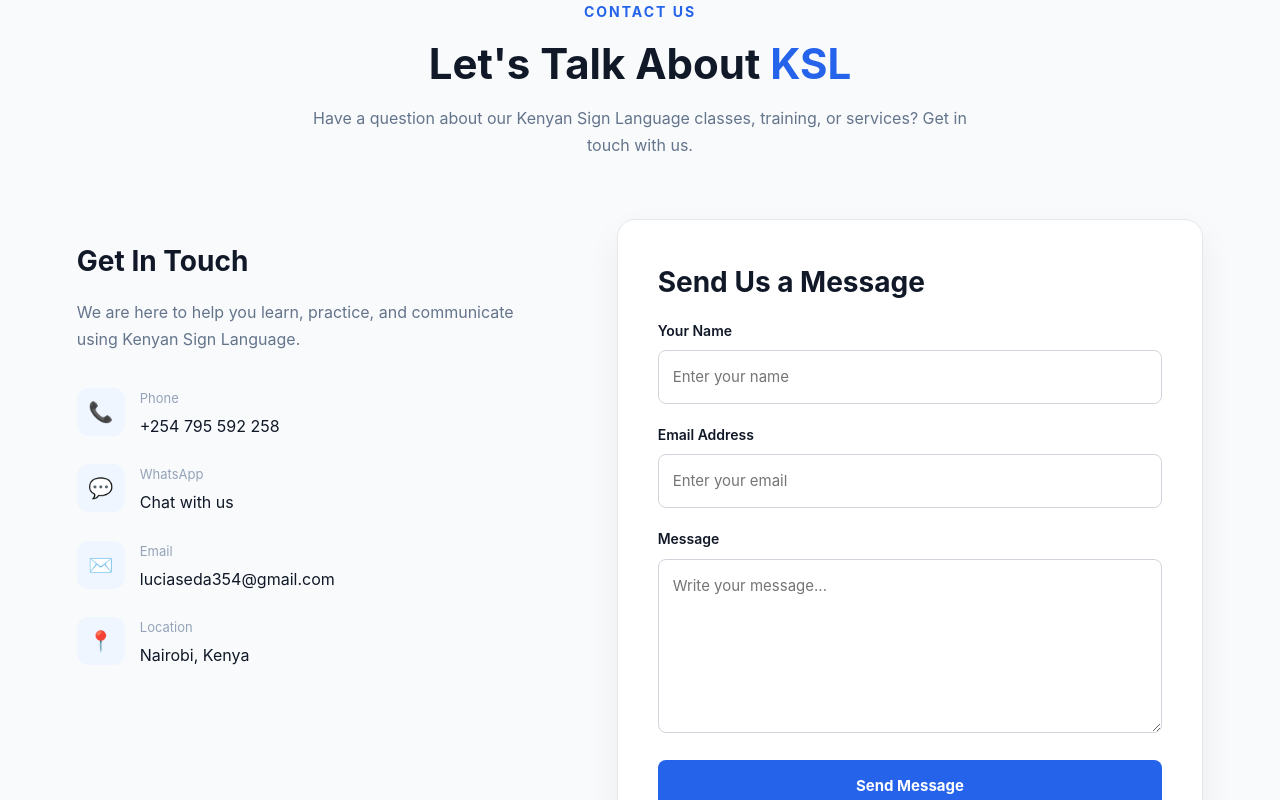
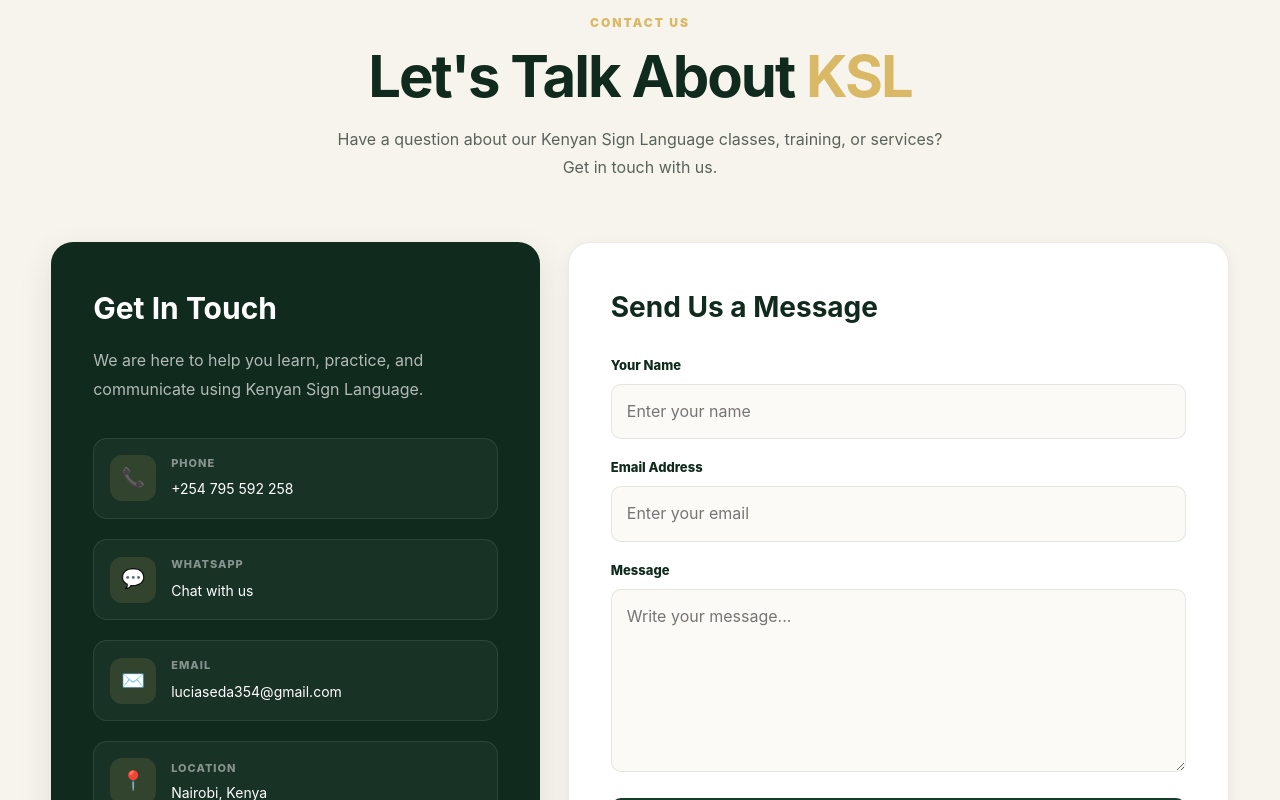
Before and after one commit to HezronOkoth001/master--kenyan-signLanguage-, a React (Vite) app: page / in a window 1280 px wide. Shown: the part 5920-6720 px from the top of the page. Built offline with nearby package versions, Linux system fonts and the light colour scheme; no server answers.

Commit message:
Restyle KSL contact section

```diff
--- a/src/components/Contact.css
+++ b/src/components/Contact.css
@@ -1,198 +1,28 @@
-.contact-section {
-  padding: 100px 6%;
-  background: #f8fafc;
-}
-
-.contact-container {
-  max-width: 1200px;
-  margin: 0 auto;
-}
-
-/* Heading */
-
-.contact-heading {
-  max-width: 700px;
-  margin: 0 auto 60px;
-  text-align: center;
-}
-
-.contact-heading span {
-  color: #2563eb;
-  font-size: 14px;
-  font-weight: 700;
-  letter-spacing: 2px;
-}
-
-.contact-heading h1 {
-  margin: 15px 0;
-  color: #111827;
-  font-size: 42px;
-  line-height: 1.2;
-}
-
-.contact-heading strong {
-  color: #2563eb;
-}
-
-.contact-heading p {
-  color: #64748b;
-  font-size: 16px;
-  line-height: 1.7;
-}
-
-/* Content */
-
-.contact-content {
-  display: grid;
-  grid-template-columns: 0.9fr 1.1fr;
-  gap: 60px;
-  align-items: start;
-}
-
-/* Information */
-
-.contact-info {
-  padding-top: 20px;
-}
-
-.contact-info h2,
-.contact-form-box h2 {
-  margin-bottom: 15px;
-  color: #111827;
-  font-size: 28px;
-}
-
-.contact-info > p {
-  margin-bottom: 35px;
-  color: #64748b;
-  font-size: 16px;
-  line-height: 1.7;
-}
-
-.contact-details {
-  display: flex;
-  flex-direction: column;
-  gap: 25px;
-}
-
-.contact-item {
-  display: flex;
-  align-items: flex-start;
-  gap: 15px;
-}
-
-.contact-icon {
-  width: 48px;
-  height: 48px;
-  flex-shrink: 0;
-  display: flex;
-  align-items: center;
-  justify-content: center;
-  border-radius: 12px;
-  background: #eff6ff;
-  font-size: 20px;
-}
-
-.contact-item span {
-  display: block;
-  margin-bottom: 5px;
-  color: #94a3b8;
-  font-size: 13px;
-}
-
-.contact-item a,
-.contact-item p {
-  margin: 0;
-  color: #111827;
-  font-size: 16px;
-  text-decoration: none;
-}
-
-.contact-item a:hover {
-  color: #2563eb;
-}
-
-/* Form */
-
-.contact-form-box {
-  padding: 40px;
-  background: #ffffff;
-  border: 1px solid #e5e7eb;
-  border-radius: 18px;
-  box-shadow: 0 15px 35px rgba(0, 0, 0, 0.06);
-}
-
-.form-group {
-  margin-bottom: 20px;
-}
-
-.form-group label {
-  display: block;
-  margin-bottom: 8px;
-  color: #111827;
-  font-size: 14px;
-  font-weight: 600;
-}
-
-.form-group input,
-.form-group textarea {
-  width: 100%;
-  box-sizing: border-box;
-  padding: 14px;
-  border: 1px solid #d1d5db;
-  border-radius: 8px;
-  outline: none;
-  font-family: inherit;
-  font-size: 15px;
-  transition: 0.3s ease;
-}
-
-.form-group input:focus,
-.form-group textarea:focus {
-  border-color: #2563eb;
-}
-
-.form-group textarea {
-  resize: vertical;
-}
-
-.contact-submit {
-  width: 100%;
-  padding: 14px;
-  border: none;
-  border-radius: 8px;
-  background: #2563eb;
-  color: #ffffff;
-  font-size: 15px;
-  font-weight: 700;
-  cursor: pointer;
-  transition: 0.3s ease;
-}
-
-.contact-submit:hover {
-  background: #1d4ed8;
-  transform: translateY(-2px);
-}
-
-/* Responsive */
-
-@media (max-width: 850px) {
-  .contact-content {
-    grid-template-columns: 1fr;
-    gap: 40px;
-  }
-}
-
-@media (max-width: 600px) {
-  .contact-section {
-    padding: 70px 5%;
-  }
-
-  .contact-heading h1 {
-    font-size: 32px;
-  }
-
-  .contact-form-box {
-    padding: 28px;
-  }
-}
+.contact-section{padding:110px 0;background:var(--cream-200);position:relative;overflow:hidden}
+.contact-container{width:min(92%,var(--container));margin:0 auto}
+.contact-heading{max-width:760px;margin:0 auto 60px;text-align:center}
+.contact-heading span{display:inline-block;margin-bottom:14px;color:var(--gold-500);font-size:12px;font-weight:900;letter-spacing:2px}
+.contact-heading h1{margin:0 0 18px;color:var(--green-900);font-size:clamp(38px,5vw,58px);line-height:1.05;letter-spacing:-2px}
+.contact-heading strong{color:var(--gold-500)}
+.contact-heading p{max-width:620px;margin:0 auto;color:var(--text-medium);font-size:16px;line-height:1.8}
+.contact-content{display:grid;grid-template-columns:.85fr 1.15fr;gap:28px;align-items:stretch}
+.contact-info{padding:42px;border-radius:var(--radius-lg);background:var(--green-900);color:#fff;box-shadow:var(--shadow-md)}
+.contact-info h2{margin:0 0 14px;color:#fff;font-size:30px}
+.contact-info>p{margin:0 0 34px;color:rgba(255,255,255,.68);line-height:1.8}
+.contact-details{display:flex;flex-direction:column;gap:20px}
+.contact-item{display:flex;align-items:center;gap:15px;padding:16px;border:1px solid rgba(255,255,255,.09);border-radius:14px;background:rgba(255,255,255,.04)}
+.contact-icon{width:46px;height:46px;flex:0 0 46px;display:flex;align-items:center;justify-content:center;border-radius:12px;background:rgba(217,184,102,.13);font-size:19px}
+.contact-item span{display:block;margin-bottom:4px;color:rgba(255,255,255,.48);font-size:11px;font-weight:800;letter-spacing:1px;text-transform:uppercase}
+.contact-item a,.contact-item p{margin:0;color:#fff;font-size:14px;text-decoration:none;line-height:1.5}
+.contact-item a:hover{color:var(--gold-400)}
+.contact-map{display:inline-flex!important;margin-top:6px;color:var(--gold-400)!important;font-size:12px!important;font-weight:700}
+.contact-form-box{padding:42px;border:1px solid var(--border);border-radius:var(--radius-lg);background:var(--white);box-shadow:var(--shadow-sm)}
+.contact-form-box h2{margin:0 0 25px;color:var(--green-900);font-size:28px}
+.form-group{margin-bottom:18px}.form-group label{display:block;margin-bottom:8px;color:var(--green-900);font-size:13px;font-weight:800}
+.form-group input,.form-group textarea{width:100%;padding:14px 15px;border:1px solid var(--border);border-radius:10px;background:var(--cream-100);color:var(--text-dark);outline:none;resize:vertical;transition:.25s ease}
+.form-group input:focus,.form-group textarea:focus{border-color:var(--gold-500);box-shadow:0 0 0 3px rgba(217,184,102,.12)}
+.contact-submit{width:100%;min-height:50px;border:0;border-radius:10px;background:var(--green-800);color:#fff;font-weight:800;cursor:pointer;transition:.25s ease}
+.contact-submit:hover{background:var(--green-700);transform:translateY(-2px)}
+.dark-mode .contact-form-box{background:var(--white)}
+@media(max-width:850px){.contact-section{padding:85px 0}.contact-content{grid-template-columns:1fr}.contact-info,.contact-form-box{padding:30px}}
+@media(max-width:600px){.contact-section{padding:70px 0}.contact-heading{text-align:left;margin-bottom:40px}.contact-heading p{margin:0}.contact-info,.contact-form-box{padding:24px}.contact-heading h1{font-size:38px}}
```
